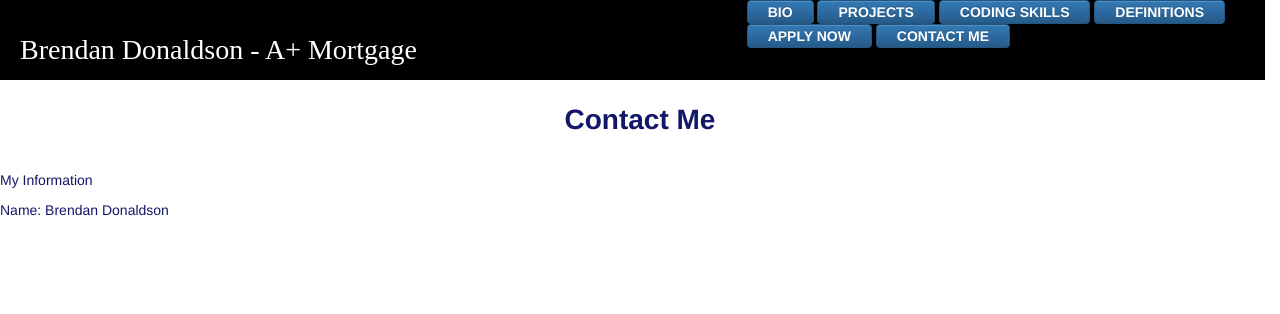
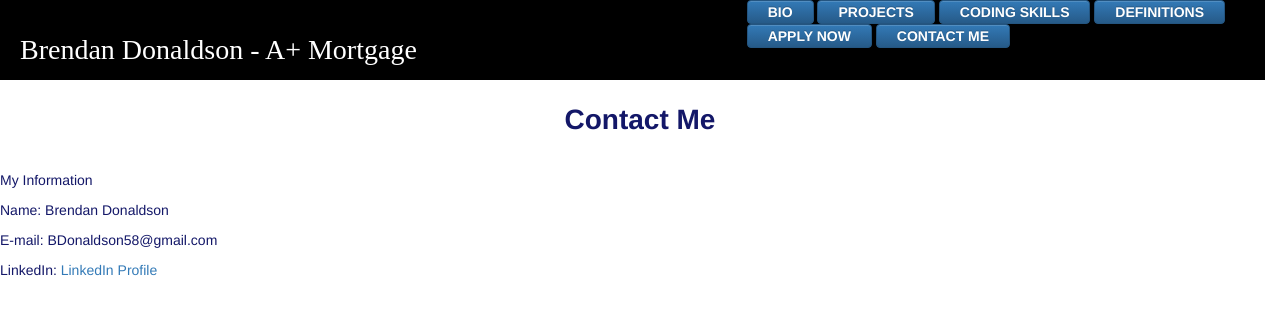
Before and after one commit to bdonaldson58/aplusmortgage, a plain HTML site: page contact_me.html in a window 1280 px wide. Drawn offline with nearby package versions, Linux system fonts and the light colour scheme; a web font is replaced by a local one.

Commit message:
Update contact_me.html

```diff
--- a/contact_me.html
+++ b/contact_me.html
@@ -40,6 +40,8 @@
   <div class="my_information">
     <p>My Information
     <p class="form-title">Name: Brendan Donaldson</p>
+    <p> E-mail: BDonaldson58@gmail.com</p>
+    <p> LinkedIn: <a href=https://www.linkedin.com/in/brendan-donaldson-03637b120> LinkedIn Profile</a></p>
     </p>
 
   </div>
```
